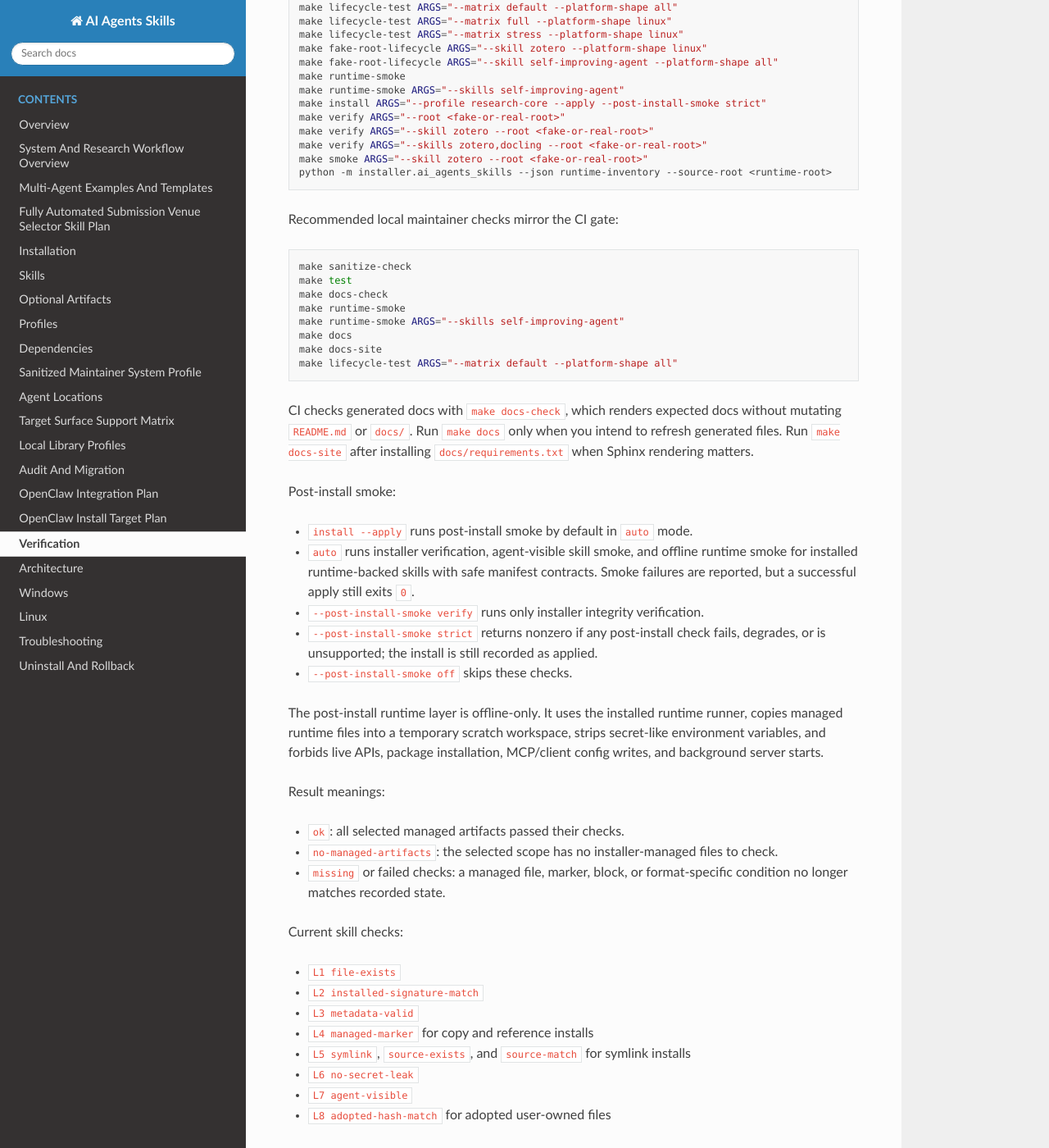
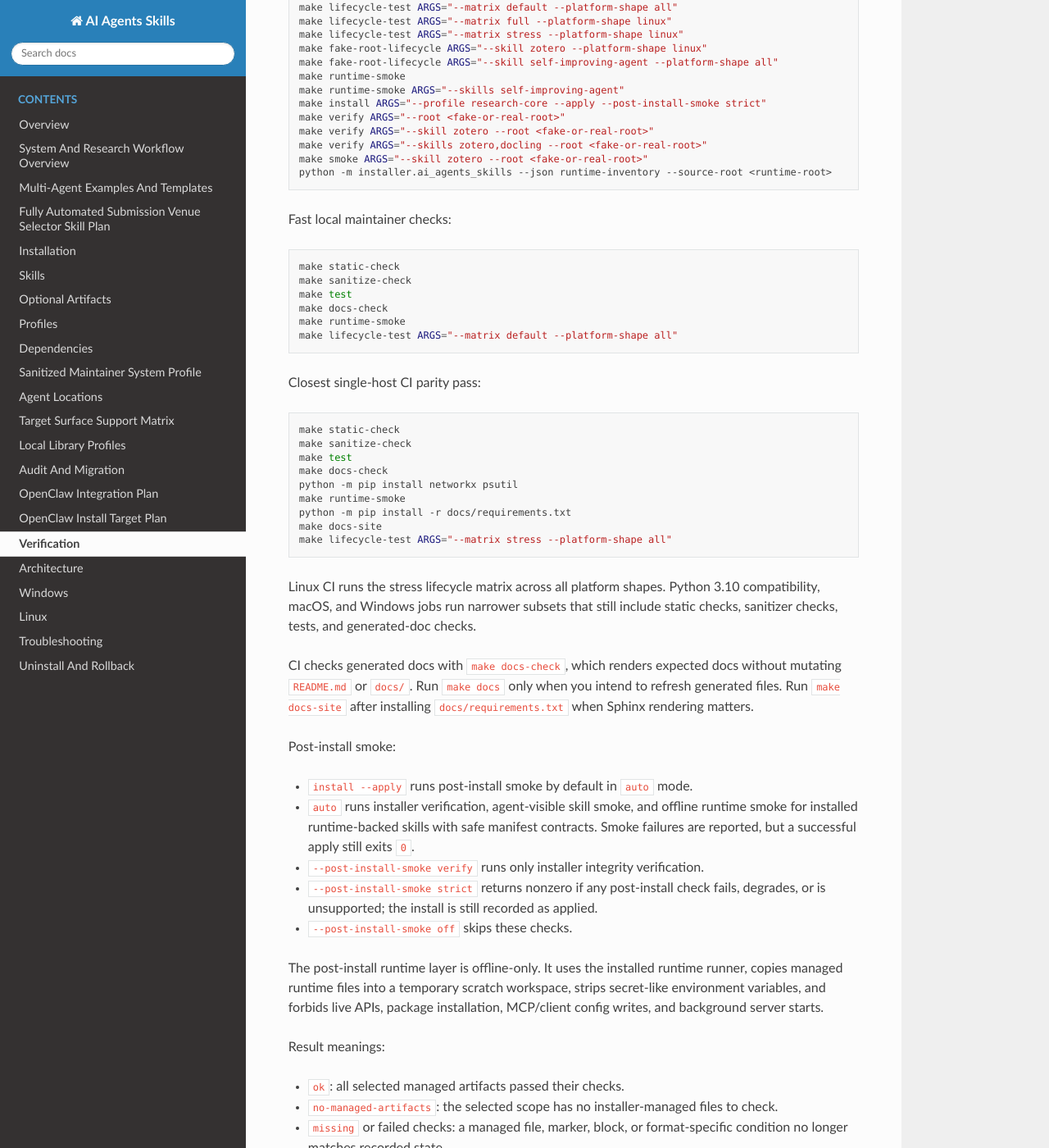
Before and after one commit to hoanganhduc/ai-agents-skills, a Sphinx documentation site: the page built from docs/source/verification.md, in a window 1280 px wide and 1400 px high, scrolled down 830 px. Shown: the whole window at 82% size. Built offline with Sphinx 7.4.7 and the Read the Docs theme 3.1.0, drawn with Linux system fonts in a browser that asks for light colours; some of the changed text lies outside the part shown.

Commit message:
Clarify docs after multi-agent review

````diff
--- a/docs/source/verification.md
+++ b/docs/source/verification.md
@@ -50,18 +50,34 @@ make smoke ARGS="--skill zotero --root <fake-or-real-root>"
 python -m installer.ai_agents_skills --json runtime-inventory --source-root <runtime-root>
 ```
 
-Recommended local maintainer checks mirror the CI gate:
+Fast local maintainer checks:
 
 ```bash
+make static-check
 make sanitize-check
 make test
 make docs-check
 make runtime-smoke
-make runtime-smoke ARGS="--skills self-improving-agent"
-make docs
-make docs-site
 make lifecycle-test ARGS="--matrix default --platform-shape all"
 ```
+
+Closest single-host CI parity pass:
+
+```bash
+make static-check
+make sanitize-check
+make test
+make docs-check
+python -m pip install networkx psutil
+make runtime-smoke
+python -m pip install -r docs/requirements.txt
+make docs-site
+make lifecycle-test ARGS="--matrix stress --platform-shape all"
+```
+
+Linux CI runs the stress lifecycle matrix across all platform shapes. Python
+3.10 compatibility, macOS, and Windows jobs run narrower subsets that still
+include static checks, sanitizer checks, tests, and generated-doc checks.
 
 CI checks generated docs with `make docs-check`, which renders expected docs
 without mutating `README.md` or `docs/`. Run `make docs` only when you intend
@@ -90,6 +106,11 @@ Result meanings:
 - `ok`: all selected managed artifacts passed their checks.
 - `no-managed-artifacts`: the selected scope has no installer-managed files to check.
 - `missing` or failed checks: a managed file, marker, block, or format-specific condition no longer matches recorded state.
+
+CLI exit codes: `verify`, `smoke`, `runtime-smoke`, `lifecycle-test`, and
+`docs-check` exit `0` only for `ok`. Status values such as
+`no-managed-artifacts`, `degraded`, `stale`, or `failed` are nonzero unless a
+higher-level lifecycle scenario intentionally records them as expected.
 
 Current skill checks:
 
````
Also changed, not shown: README.md (+26 -11 lines), canonical/skills/autonomous-research-loop-runtime/SKILL.md (+12 -5 lines), canonical/skills/zotero/SKILL.md (+8 -4 lines), docs/source/index.md (+11 -8 lines), docs/verification.md (+25 -4 lines), canonical/runtime/skills/zotero/README.md, 1 other file.
